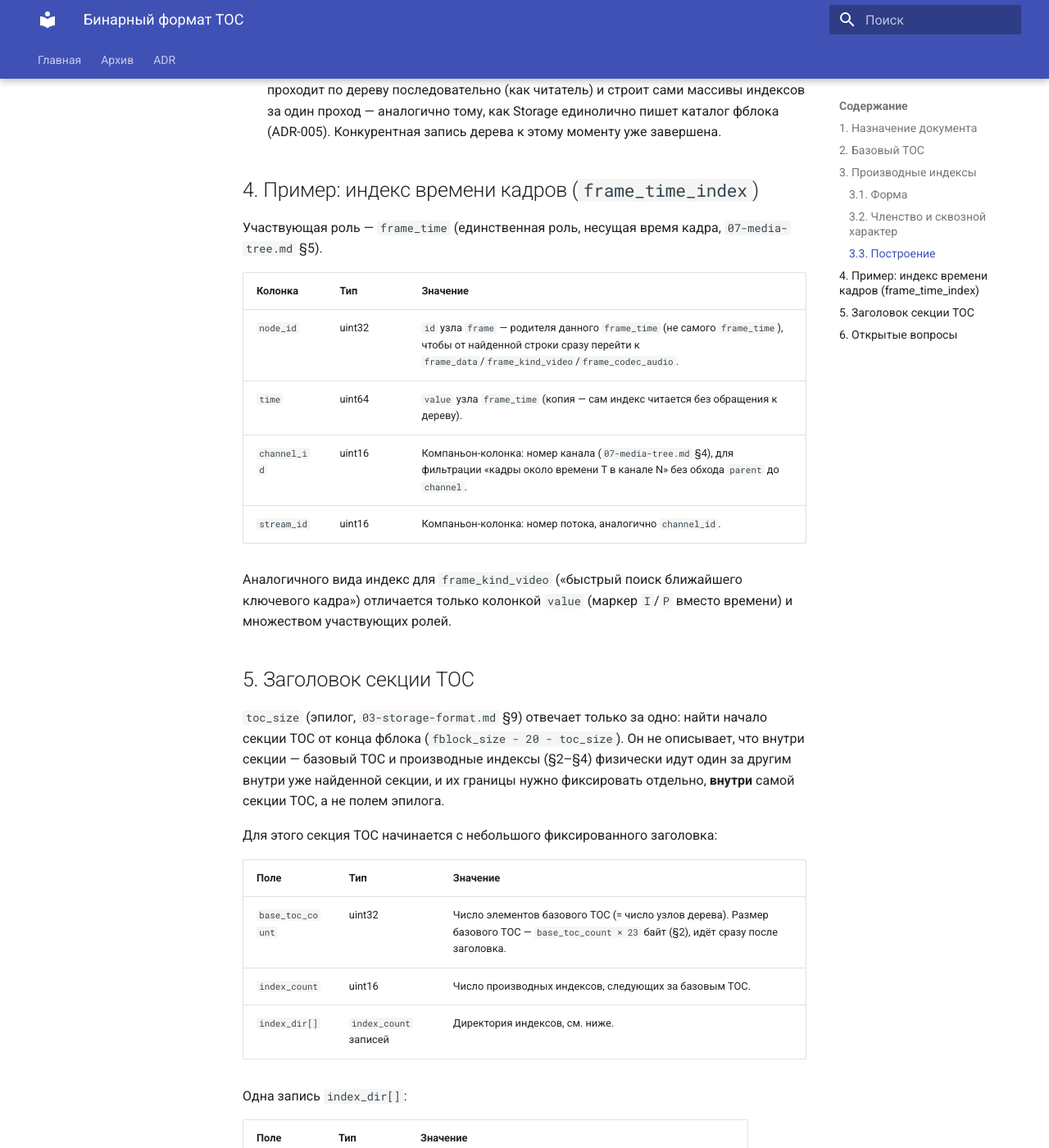
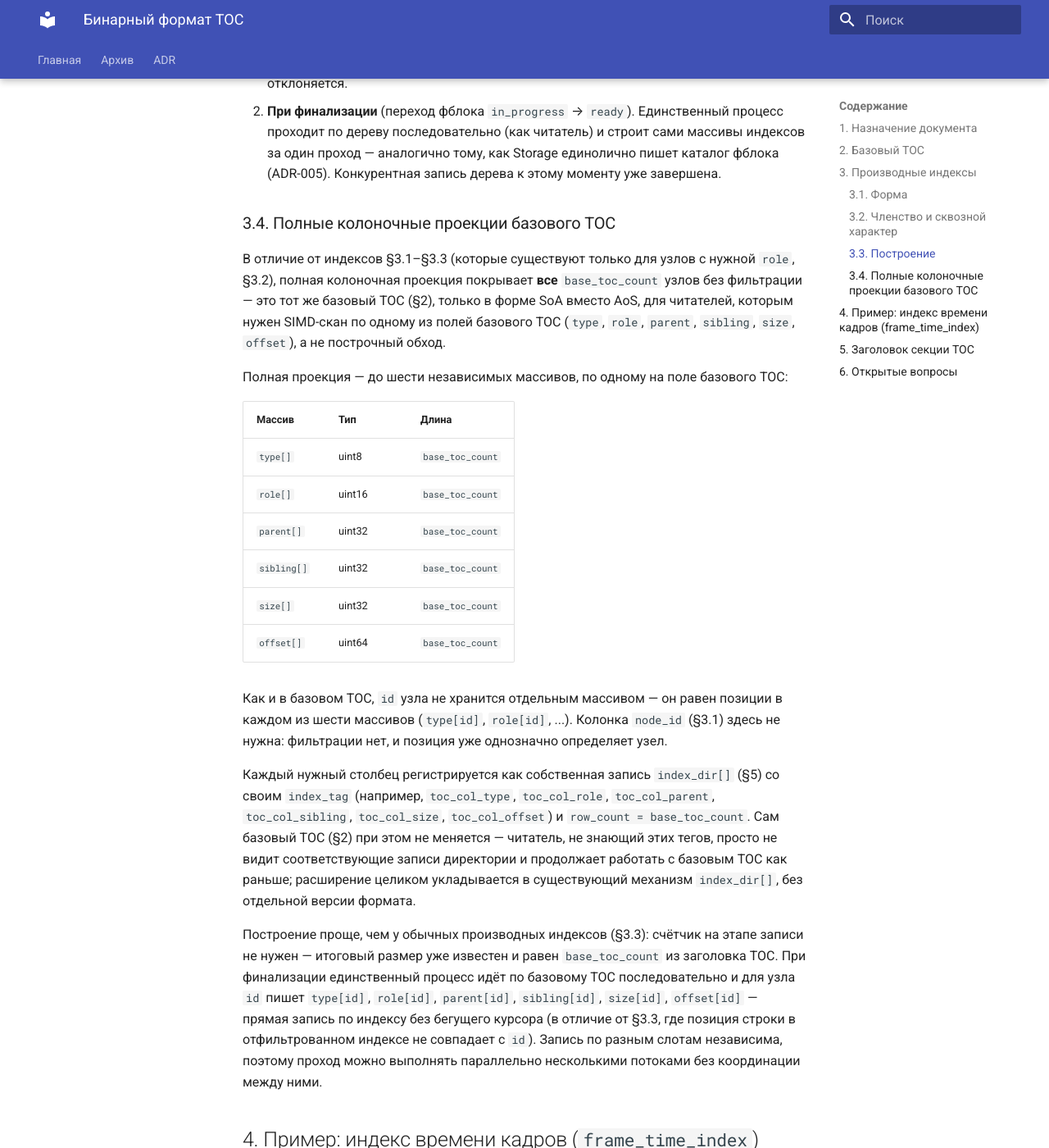
Before and after one commit to traycers/farc, an MkDocs documentation site: the page built from docs/docs/archive/06-toc-format.md, in a window 1280 px wide and 1400 px high, scrolled down 2608 px. Shown: the whole window at 82% size. Built offline with MkDocs 1.6.1 and Material for MkDocs 9.7.7, drawn with Linux system fonts in a browser that asks for light colours; some of the changed text lies outside the part shown.

Commit message:
update toc

```diff
--- a/docs/docs/archive/06-toc-format.md
+++ b/docs/docs/archive/06-toc-format.md
@@ -6,7 +6,7 @@
 
 TOC состоит из двух частей:
 - **Базовый TOC** — оглавление по элементам дерева, индексируемое напрямую по `id` (см. §2). Уже описан в общем виде в `05-data-format.md` §4; здесь фиксируется его размещение внутри секции TOC.
-- **Производные индексы** — SoA-структуры поверх базового TOC для поиска по конкретным атрибутам (§3–§4).
+- **Производные индексы** — SoA-структуры поверх базового TOC: отфильтрованные по `role` индексы атрибутов (§3.1–§3.3, §4) и полные колоночные проекции полей самого базового TOC без фильтрации (§3.4).
 
 Документ **не описывает**:
 - Общий формат элемента дерева (`type`, `role`, `parent`, `sibling`, `size`, `value`) — см. `05-data-format.md`.
@@ -57,6 +57,27 @@ TOC состоит из двух частей:
 1. **Во время записи фконтейнера.** На каждый узел, создаваемый писателем, — атомарный инкремент счётчика `(role, индекс)`, в который узел попадает. Счётчики дают точный итоговый размер каждого индекса **до** его фактической постройки. Это позволяет на лету проверять, что базовый TOC + все производные индексы поместятся в оставшееся место фблока (`03-storage-format.md` §8.3, максимальный размер фконтейнера); если нет — операция записи, приводящая к превышению, отклоняется.
 2. **При финализации** (переход фблока `in_progress` → `ready`). Единственный процесс проходит по дереву последовательно (как читатель) и строит сами массивы индексов за один проход — аналогично тому, как Storage единолично пишет каталог фблока (ADR-005). Конкурентная запись дерева к этому моменту уже завершена.
 
+### 3.4. Полные колоночные проекции базового TOC
+
+В отличие от индексов §3.1–§3.3 (которые существуют только для узлов с нужной `role`, §3.2), полная колоночная проекция покрывает **все** `base_toc_count` узлов без фильтрации — это тот же базовый TOC (§2), только в форме SoA вместо AoS, для читателей, которым нужен SIMD-скан по одному из полей базового TOC (`type`, `role`, `parent`, `sibling`, `size`, `offset`), а не построчный обход.
+
+Полная проекция — до шести независимых массивов, по одному на поле базового TOC:
+
+| Массив | Тип | Длина |
+|---|---|---|
+| `type[]` | uint8 | `base_toc_count` |
+| `role[]` | uint16 | `base_toc_count` |
+| `parent[]` | uint32 | `base_toc_count` |
+| `sibling[]` | uint32 | `base_toc_count` |
+| `size[]` | uint32 | `base_toc_count` |
+| `offset[]` | uint64 | `base_toc_count` |
+
+Как и в базовом TOC, `id` узла не хранится отдельным массивом — он равен позиции в каждом из шести массивов (`type[id]`, `role[id]`, ...). Колонка `node_id` (§3.1) здесь не нужна: фильтрации нет, и позиция уже однозначно определяет узел.
+
+Каждый нужный столбец регистрируется как собственная запись `index_dir[]` (§5) со своим `index_tag` (например, `toc_col_type`, `toc_col_role`, `toc_col_parent`, `toc_col_sibling`, `toc_col_size`, `toc_col_offset`) и `row_count = base_toc_count`. Сам базовый TOC (§2) при этом не меняется — читатель, не знающий этих тегов, просто не видит соответствующие записи директории и продолжает работать с базовым TOC как раньше; расширение целиком укладывается в существующий механизм `index_dir[]`, без отдельной версии формата.
+
+Построение проще, чем у обычных производных индексов (§3.3): счётчик на этапе записи не нужен — итоговый размер уже известен и равен `base_toc_count` из заголовка TOC. При финализации единственный процесс идёт по базовому TOC последовательно и для узла `id` пишет `type[id]`, `role[id]`, `parent[id]`, `sibling[id]`, `size[id]`, `offset[id]` — прямая запись по индексу без бегущего курсора (в отличие от §3.3, где позиция строки в отфильтрованном индексе не совпадает с `id`). Запись по разным слотам независима, поэтому проход можно выполнять параллельно несколькими потоками без координации между ними.
+
 ## 4. Пример: индекс времени кадров (`frame_time_index`)
 
 Участвующая роль — `frame_time` (единственная роль, несущая время кадра, `07-media-tree.md` §5).
@@ -97,5 +118,6 @@ TOC состоит из двух частей:
 ## 6. Открытые вопросы
 
 - Точный список нужных индексов сверх `frame_time_index` (по каналу/потоку отдельно от companion-колонок, по ключевым кадрам, другие) — зависит от паттернов чтения, не все определены.
+- Какие из шести колонок §3.4 реально нужны читателям (все сразу, или только те, по которым делают SIMD-скан, например `role`/`size`) — избыточные колонки увеличивают размер TOC без пользы.
 - Тип `value` для нечисловых атрибутов (например, маркер `I`/`P` у `frame_kind_video`, код кодека у `frame_codec_audio`) — фиксированный enum или иначе, согласовать с `07-media-tree.md` §6.
 - Ширина счётчиков `(role, индекс)` при конкурентной записи (атомарные uint32/uint64, переполнение) — вопрос реализации WritePool, не формата; связано с открытым вопросом о выделении `id`/`sibling` в `05-data-format.md` §6.
```
